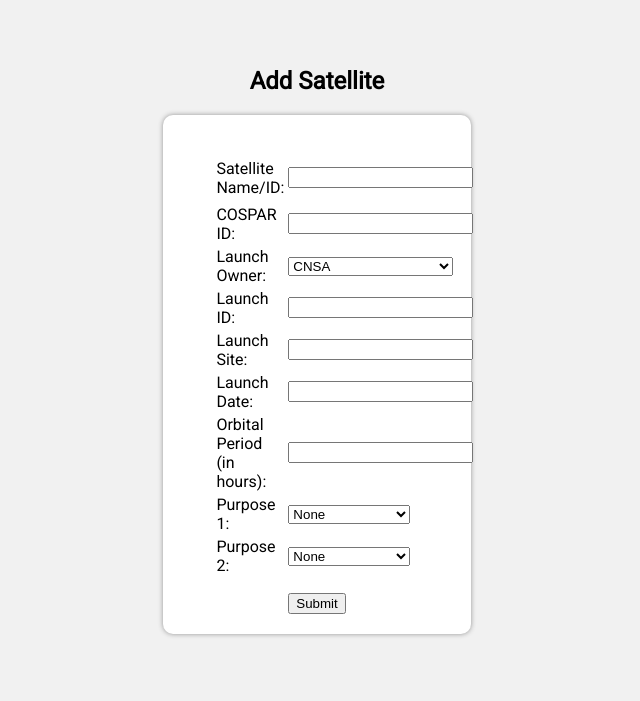
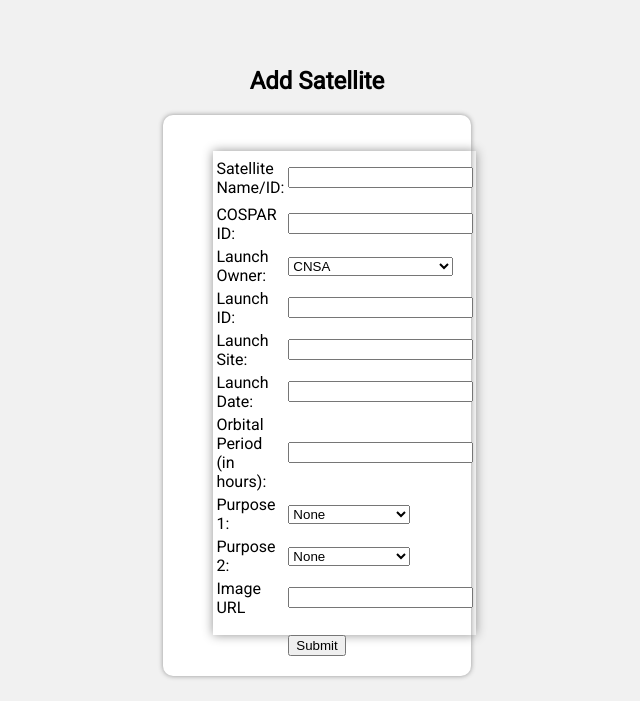
Before and after one commit to trelkins3/CS340-Final-Project, a PHP site: page /addObject.php in a window 1280 px wide. Shown: the part 99-800 px from the top of the page, without its empty margins (323-963 px from the left). Run offline with PHP 8.4, Linux system fonts and the light colour scheme.

Commit message:
Finished integrating individual images. Some styling changes too

```diff
--- a/FrontEnd/addObject.php
+++ b/FrontEnd/addObject.php
@@ -97,6 +97,10 @@ session_start();
 					   <option value="Research">Research</option>
 					   </select></td>
                     </tr>
+                    <tr>
+                        <td><label for="image">Image URL</label></td>
+                        <td><input type="text" name="image" id="image"></td>
+                    </tr>
                 </table>
                 <input type="submit" value="Submit">
 
--- a/FrontEnd/objectPage.php
+++ b/FrontEnd/objectPage.php
@@ -39,7 +39,7 @@ session_start();
 						(SELECT launchID FROM Satellite WHERE satID='$objectName')";
 		$purposeQuery = "SELECT purpose1, purpose2 FROM Purpose WHERE
 						 satID='$objectName'";
-		$imageQuery = "SELECT url FROM Images WHERE satID=$objectName";
+		$imageQuery = "SELECT url FROM Images WHERE satID='$objectName'";
 
 		// Fetch everything
 		$satResult = mysqli_query($conn, $satQuery);
--- a/FrontEnd/style.css
+++ b/FrontEnd/style.css
@@ -83,6 +83,7 @@ table {
 	width: 100%;
 	text-align: left;
 	padding: 5px 0 15px 0;
+	box-shadow: 0px 0px 10px #929292;
 }
 
 .table-desc {
```
Also changed, not shown: FrontEnd/insertObject.php (+6 -3 lines).
